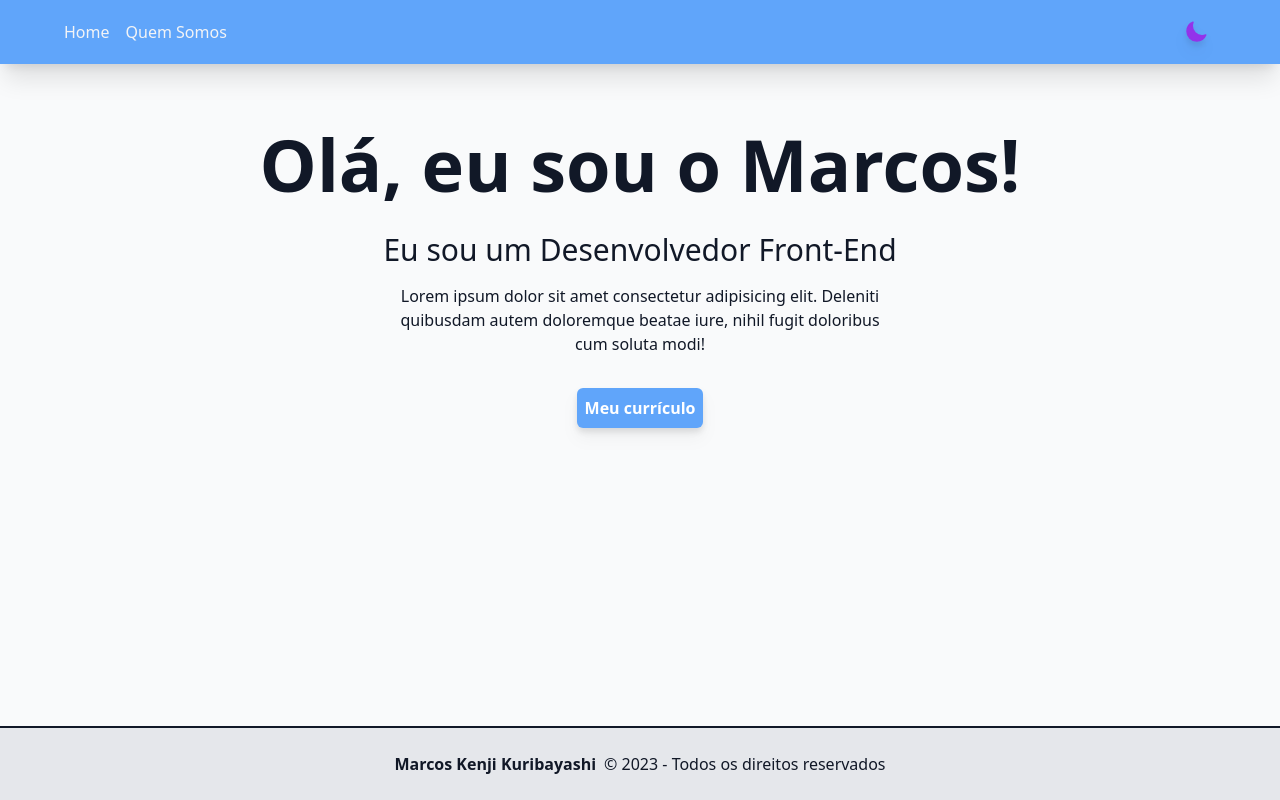
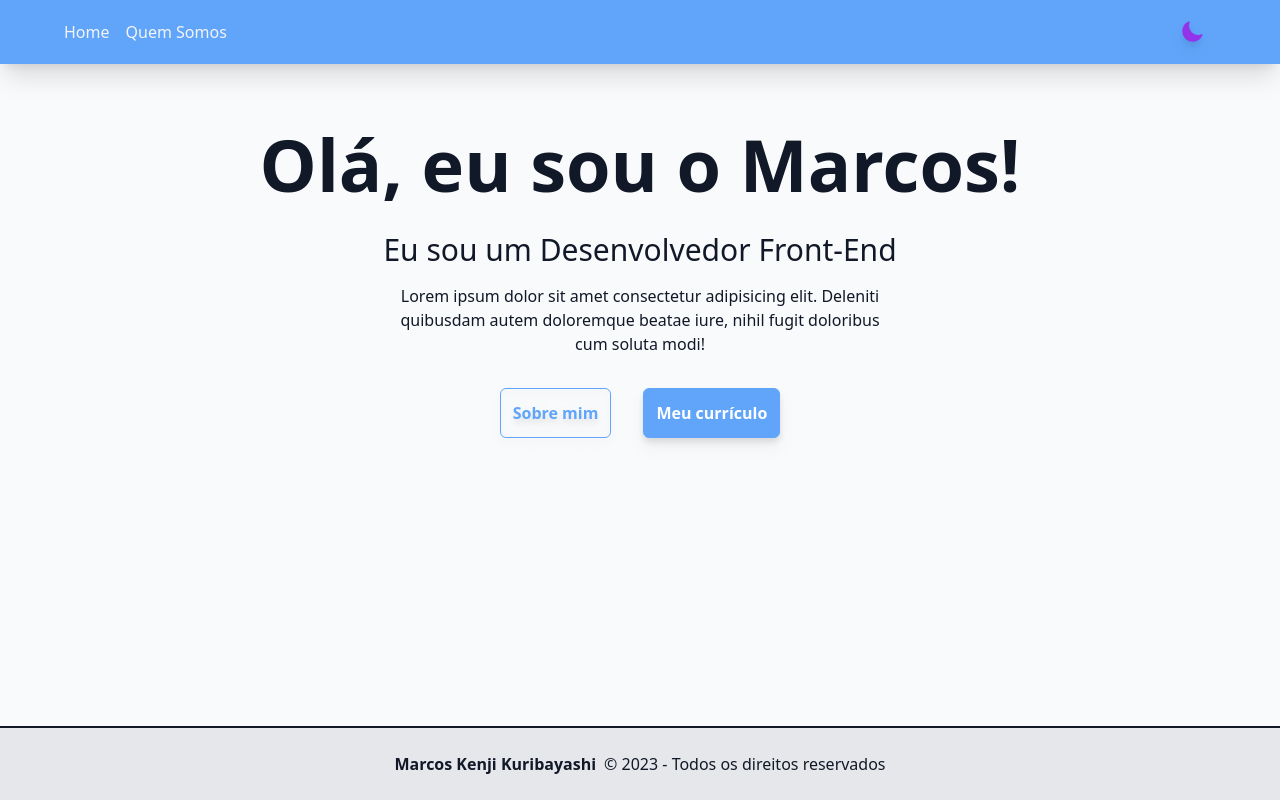
Before and after one commit to kenmarcos/dark-mode-nextjs-tailwind, a Next.js app: page / in a window 1280 px wide. Built offline with nearby package versions, Linux system fonts and the light colour scheme.

Commit message:
refactor: create tailwind component classes for buttons

```diff
--- a/src/components/Button/index.tsx
+++ b/src/components/Button/index.tsx
@@ -1,3 +1,4 @@
+import { LinkProps } from "next/link";
 import { ButtonHTMLAttributes, ReactNode } from "react";
 
 interface ButtonProps extends ButtonHTMLAttributes<HTMLButtonElement> {
@@ -6,10 +7,7 @@ interface ButtonProps extends ButtonHTMLAttributes<HTMLButtonElement> {
 
 export const Button = ({ children, ...rest }: ButtonProps) => {
   return (
-    <button
-      {...rest}
-      className={`p-2 rounded-md drop-shadow-lg hover:ring-2 hover:ring-gray-300 ${rest.className}`}
-    >
+    <button {...rest} className={`btn ${rest.className}`}>
       {children}
     </button>
   );
--- a/src/components/ThemeToggle/index.tsx
+++ b/src/components/ThemeToggle/index.tsx
@@ -22,7 +22,7 @@ export const ThemeToggle = () => {
 
   return (
     <Button
-      className="text-purple-600 dark:text-yellow-400"
+      className="border-none text-purple-600 dark:text-yellow-400"
       onClick={() => setTheme(currentTheme === "dark" ? "light" : "dark")}
     >
       {currentTheme === "dark" ? (
--- a/src/pages/index.tsx
+++ b/src/pages/index.tsx
@@ -1,4 +1,5 @@
 import { Button } from "@/components/Button";
+import Link from "next/link";
 
 export default function Home() {
   return (
@@ -15,9 +16,18 @@ export default function Home() {
         modi!
       </p>
 
-      <Button className="bg-blue-400 dark:bg-purple-600 text-white font-bold">
-        Meu currículo
-      </Button>
+      <div className="space-x-8">
+        <Button className="btn-outline-primary">Sobre mim</Button>
+
+        <Link
+          href="https://drive.google.com/file/d/1dliLFFyLMfrCiAve5SycyjSCGqKCnmfF/view"
+          target="_blank"
+          rel="noopener noreferrer"
+          className="btn btn-primary"
+        >
+          Meu currículo
+        </Link>
+      </div>
     </section>
   );
 }
--- a/src/styles/globals.css
+++ b/src/styles/globals.css
@@ -8,3 +8,17 @@
             dark:bg-black dark:text-gray-100;
   }
 }
+
+@layer components {
+  .btn {
+    @apply inline-block p-3 border rounded-md drop-shadow-lg font-bold hover:ring-2 hover:ring-gray-300;
+  }
+
+  .btn-primary {
+    @apply border-blue-400 bg-blue-400 text-white hover:bg-opacity-60 dark:bg-purple-600 dark:border-purple-600;
+  }
+
+  .btn-outline-primary {
+    @apply border border-blue-400 text-blue-400 hover:bg-blue-400 hover:text-white dark:border-purple-600 dark:text-purple-600 dark:hover:bg-purple-600 dark:hover:text-white;
+  }
+}
```
